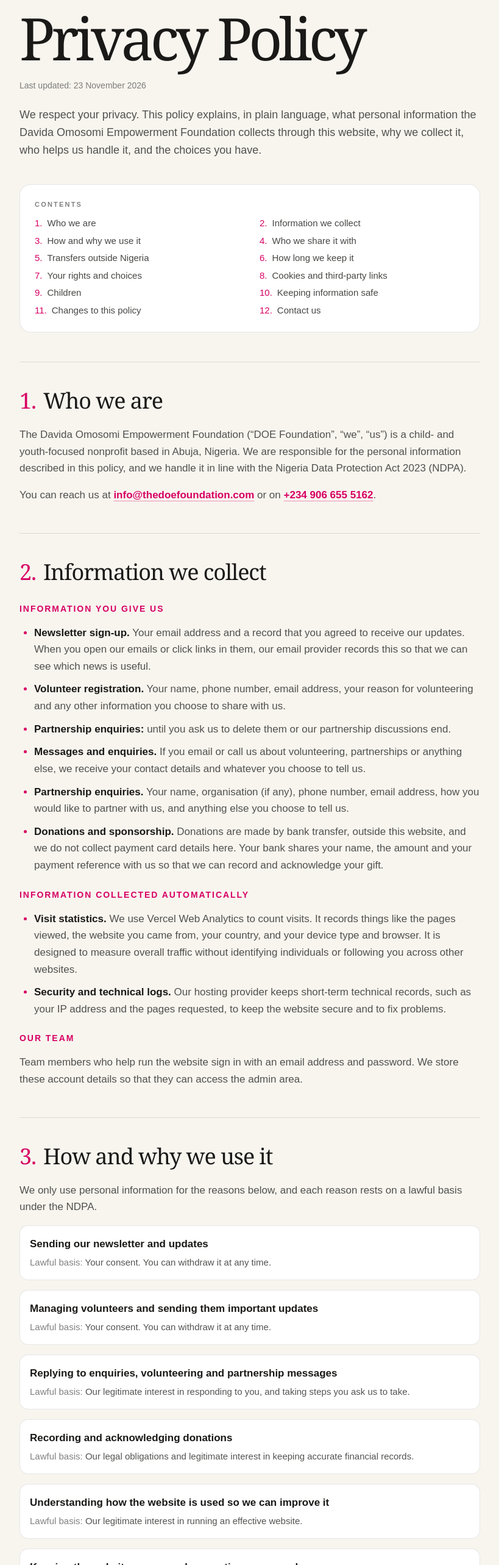
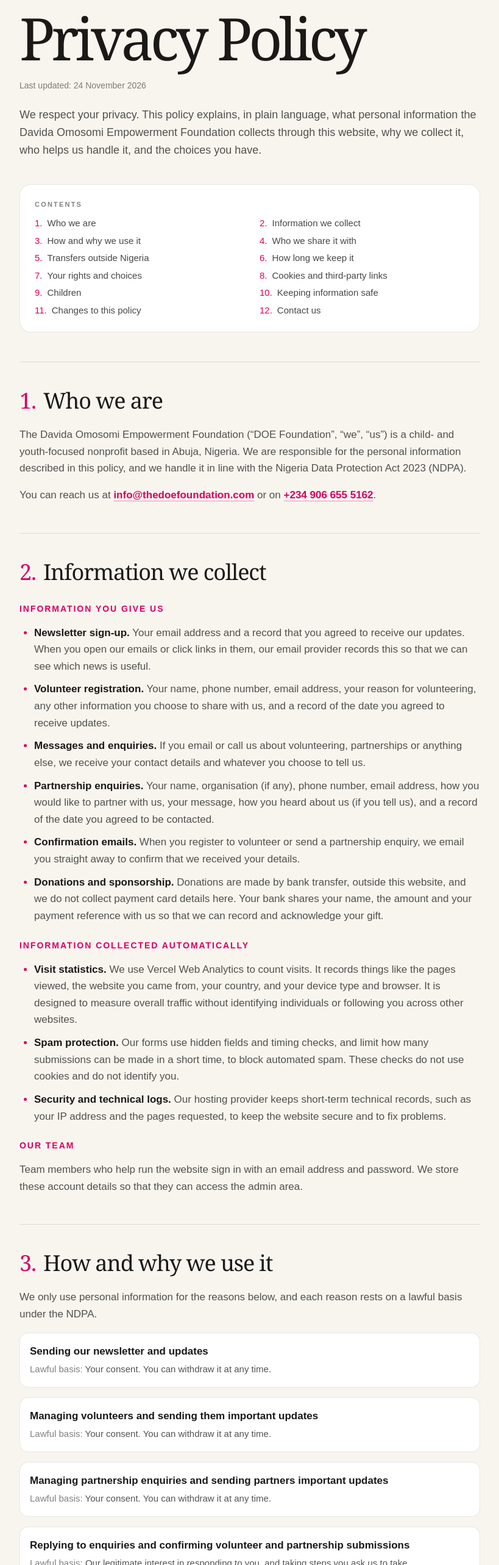
Before and after one commit to doefoundation/Doe, a Next.js app: page /privacy-policy in a window 1280 px wide. Shown: the part 220-2786 px from the top of the page at 61% size, without its empty margins (230-1049 px from the left). Built offline with nearby package versions, Linux system fonts and the light colour scheme; no server answers; the database is empty.

Commit message:
Update page.tsx

```diff
--- a/app/privacy-policy/page.tsx
+++ b/app/privacy-policy/page.tsx
@@ -9,7 +9,7 @@ export const metadata: Metadata = {
   description: 'How the DOE Foundation collects, uses and protects personal information on this website, and the choices you have.',
 }
 
-const UPDATED = '23 November 2026'
+const UPDATED = '24 November 2026'
 const EMAIL = 'info@thedoefoundation.com'
 const PHONE_DISPLAY = '+234 906 655 5162'
 const PHONE_LINK = '+2349066555162'
@@ -95,15 +95,16 @@ export default function PrivacyPolicyRoute() {
             <SubHeading>Information you give us</SubHeading>
             <Bullets>
               <li><Strong>Newsletter sign-up.</Strong> Your email address and a record that you agreed to receive our updates. When you open our emails or click links in them, our email provider records this so that we can see which news is useful.</li>
-              <li><Strong>Volunteer registration.</Strong> Your name, phone number, email address, your reason for volunteering and any other information you choose to share with us.</li>
-              <li><Strong>Partnership enquiries:</Strong> until you ask us to delete them or our partnership discussions end.</li>
+              <li><Strong>Volunteer registration.</Strong> Your name, phone number, email address, your reason for volunteering, any other information you choose to share with us, and a record of the date you agreed to receive updates.</li>
               <li><Strong>Messages and enquiries.</Strong> If you email or call us about volunteering, partnerships or anything else, we receive your contact details and whatever you choose to tell us.</li>
-              <li><Strong>Partnership enquiries.</Strong> Your name, organisation (if any), phone number, email address, how you would like to partner with us, and anything else you choose to tell us.</li>
+              <li><Strong>Partnership enquiries.</Strong> Your name, organisation (if any), phone number, email address, how you would like to partner with us, your message, how you heard about us (if you tell us), and a record of the date you agreed to be contacted.</li>
+              <li><Strong>Confirmation emails.</Strong> When you register to volunteer or send a partnership enquiry, we email you straight away to confirm that we received your details.</li>
               <li><Strong>Donations and sponsorship.</Strong> Donations are made by bank transfer, outside this website, and we do not collect payment card details here. Your bank shares your name, the amount and your payment reference with us so that we can record and acknowledge your gift.</li>
             </Bullets>
             <SubHeading>Information collected automatically</SubHeading>
             <Bullets>
               <li><Strong>Visit statistics.</Strong> We use Vercel Web Analytics to count visits. It records things like the pages viewed, the website you came from, your country, and your device type and browser. It is designed to measure overall traffic without identifying individuals or following you across other websites.</li>
+              <li><Strong>Spam protection.</Strong> Our forms use hidden fields and timing checks, and limit how many submissions can be made in a short time, to block automated spam. These checks do not use cookies and do not identify you.</li>
               <li><Strong>Security and technical logs.</Strong> Our hosting provider keeps short-term technical records, such as your IP address and the pages requested, to keep the website secure and to fix problems.</li>
             </Bullets>
             <SubHeading>Our team</SubHeading>
@@ -116,7 +117,8 @@ export default function PrivacyPolicyRoute() {
               {[
                 ['Sending our newsletter and updates', 'Your consent. You can withdraw it at any time.'],
                 ['Managing volunteers and sending them important updates', 'Your consent. You can withdraw it at any time.'],
-                ['Replying to enquiries, volunteering and partnership messages', 'Our legitimate interest in responding to you, and taking steps you ask us to take.'],
+                ['Managing partnership enquiries and sending partners important updates', 'Your consent. You can withdraw it at any time.'],
+                ['Replying to enquiries and confirming volunteer and partnership submissions', 'Our legitimate interest in responding to you, and taking steps you ask us to take.'],
                 ['Recording and acknowledging donations', 'Our legal obligations and legitimate interest in keeping accurate financial records.'],
                 ['Understanding how the website is used so we can improve it', 'Our legitimate interest in running an effective website.'],
                 ['Keeping the website secure and preventing spam or abuse', 'Our legitimate interest in protecting the website and the people who use it.'],
@@ -134,9 +136,10 @@ export default function PrivacyPolicyRoute() {
           <Section id="who-we-share-with" number={4} title="Who we share it with">
             <p>We share information only with the service providers who help us run the website and our communications, and only for those purposes:</p>
             <Bullets>
-              <li><Strong>Brevo</Strong> &mdash; sends our newsletters and volunteer emails, and holds the subscriber and volunteer lists.</li>
+              <li><Strong>Brevo</Strong> &mdash; sends our newsletters and our emails to volunteers and partners, and holds the subscriber, volunteer and partner lists.</li>
               <li><Strong>Vercel</Strong> &mdash; hosts the website and provides visit statistics.</li>
-              <li><Strong>Supabase</Strong> &mdash; stores our news articles, announcements and volunteer registrations, and handles team sign-in. It does not hold the newsletter subscriber list.</li>
+              <li><Strong>Supabase</Strong> &mdash; stores our news articles, announcements, volunteer registrations and partnership enquiries, and handles team sign-in. It does not hold the newsletter subscriber list.</li>
+              <li><Strong>ImprovMX and Google (Gmail)</Strong> &mdash; forward emails sent to our info@ address to our team inbox, which is hosted by Google.</li>
               <li><Strong>Banks</Strong> &mdash; process donations made by bank transfer.</li>
             </Bullets>
             <p>We may also disclose information when the law requires it, for example to a court, regulator or law enforcement agency.</p>
@@ -156,6 +159,7 @@ export default function PrivacyPolicyRoute() {
               <li><Strong>Donation records:</Strong> for as long as financial and legal record-keeping rules require.</li>
               <li><Strong>Visit statistics:</Strong> in summary form, for a limited period set by our analytics provider.</li>
               <li><Strong>Volunteer registrations:</Strong> until you ask us to delete them or you stop volunteering with us.</li>
+              <li><Strong>Partnership enquiries:</Strong> until you ask us to delete them or our partnership discussions end.</li>
               <li><Strong>Team accounts:</Strong> until a person&apos;s access is removed.</li>
             </Bullets>
           </Section>
@@ -171,10 +175,10 @@ export default function PrivacyPolicyRoute() {
               <li>ask for your information in a portable format, where this applies.</li>
             </Bullets>
             <p>
-              <Strong>To unsubscribe from the newsletter,</Strong> use the &ldquo;unsubscribe&rdquo; link at the bottom of any email we send, or write to us at <a href={`mailto:${EMAIL}`} className={linkClass}>{EMAIL}</a>.
+              <Strong>To unsubscribe from the newsletter, or from volunteer or partner updates,</Strong> use the &ldquo;unsubscribe&rdquo; link at the bottom of any email we send, or write to us at <a href={`mailto:${EMAIL}`} className={linkClass}>{EMAIL}</a>.
             </p>
             <p>
-              To use any other right, email us at the same address. We may need to confirm who you are first, and we will respond as quickly as we can and within the time the law requires.
+              To have your volunteer or partnership details deleted, or to use any other right, email us at the same address. We may need to confirm who you are first, and we will respond as quickly as we can and within the time the law requires.
             </p>
             <p>
               If you are unhappy with how we have handled your information, you also have the right to complain to the{' '}
@@ -184,7 +188,7 @@ export default function PrivacyPolicyRoute() {
 
           <Section id="cookies-and-links" number={8} title="Cookies and third-party links">
             <p>
-              The public pages of this website do not use advertising or tracking cookies. We use essential cookies only to keep team members signed in to the admin area. You can read more in our <Link href="/cookie-policy" className={linkClass}>Cookie Policy</Link>.
+              The public pages of this website do not use advertising or tracking cookies, and we do not set cookies on your device when you browse them. You can read more in our <Link href="/cookie-policy" className={linkClass}>Cookie Policy</Link>.
             </p>
             <p>
               Our pages contain links and share buttons for services such as Facebook, Instagram, WhatsApp, LinkedIn and Telegram. These do nothing until you click them. Once you do, you leave our website and that service&apos;s own privacy policy applies, including any cookies it sets.
@@ -193,16 +197,16 @@ export default function PrivacyPolicyRoute() {
 
           <Section id="children" number={9} title="Children">
             <p>
-              Although our work supports children and young people, this website and our newsletter are meant for adults. We do not knowingly collect personal information about children under 18 through the website.
+              Although our work supports children and young people, this website, our newsletter and our volunteer and partnership forms are meant for adults. We do not knowingly collect personal information about children under 18 through the website.
             </p>
             <p>
-              If you believe a child has subscribed to our newsletter or sent us their information, please contact us at <a href={`mailto:${EMAIL}`} className={linkClass}>{EMAIL}</a> and we will delete it promptly.
+              If you believe a child has subscribed to our newsletter, registered or sent us their information, please contact us at <a href={`mailto:${EMAIL}`} className={linkClass}>{EMAIL}</a> and we will delete it promptly.
             </p>
           </Section>
 
           <Section id="security" number={10} title="Keeping information safe">
             <p>
-              We use reasonable technical and organisational measures to protect personal information, including encrypted connections (HTTPS), restricted access to the admin area, and trusted service providers. No online service is completely risk-free, but we take your privacy seriously and act quickly if something goes wrong.
+              We use reasonable technical and organisational measures to protect personal information, including encrypted connections (HTTPS), restricting access to the information you send us to authorised team members, and trusted service providers. No online service is completely risk-free, but we take your privacy seriously and act quickly if something goes wrong.
             </p>
           </Section>
 
@@ -225,4 +229,4 @@ export default function PrivacyPolicyRoute() {
       <SiteFooter />
     </main>
   )
- }
+}
```
